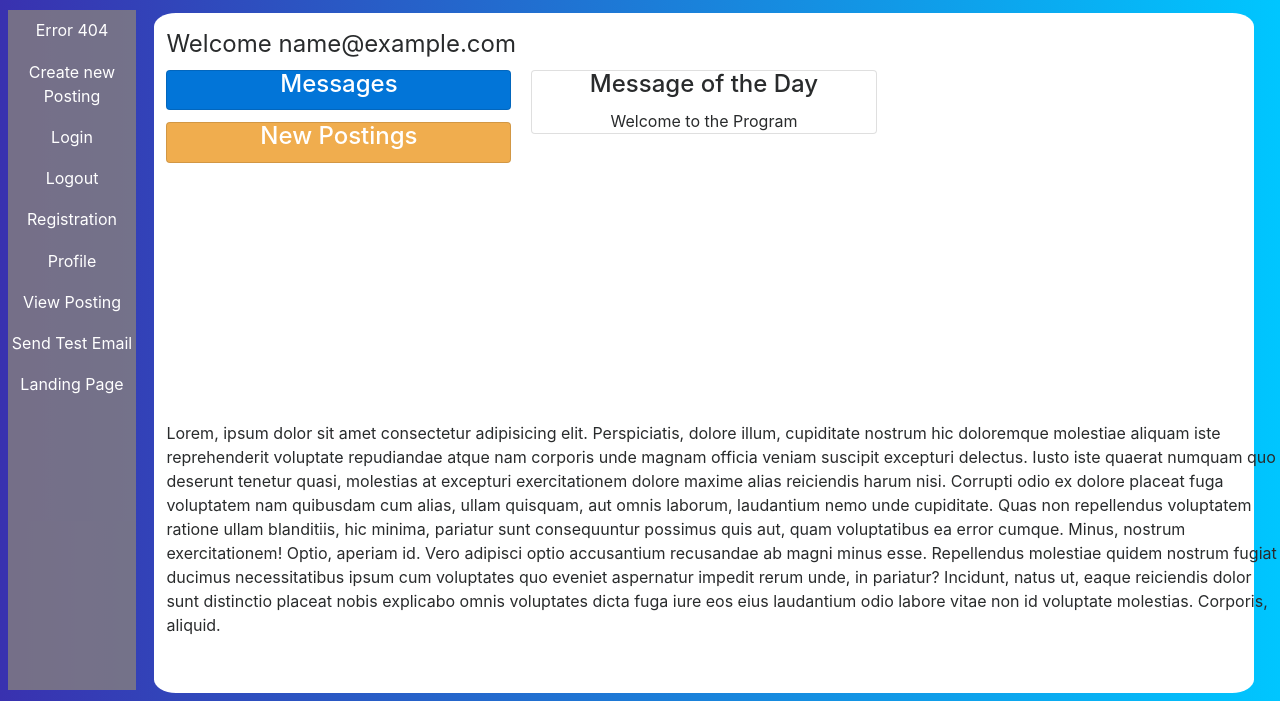
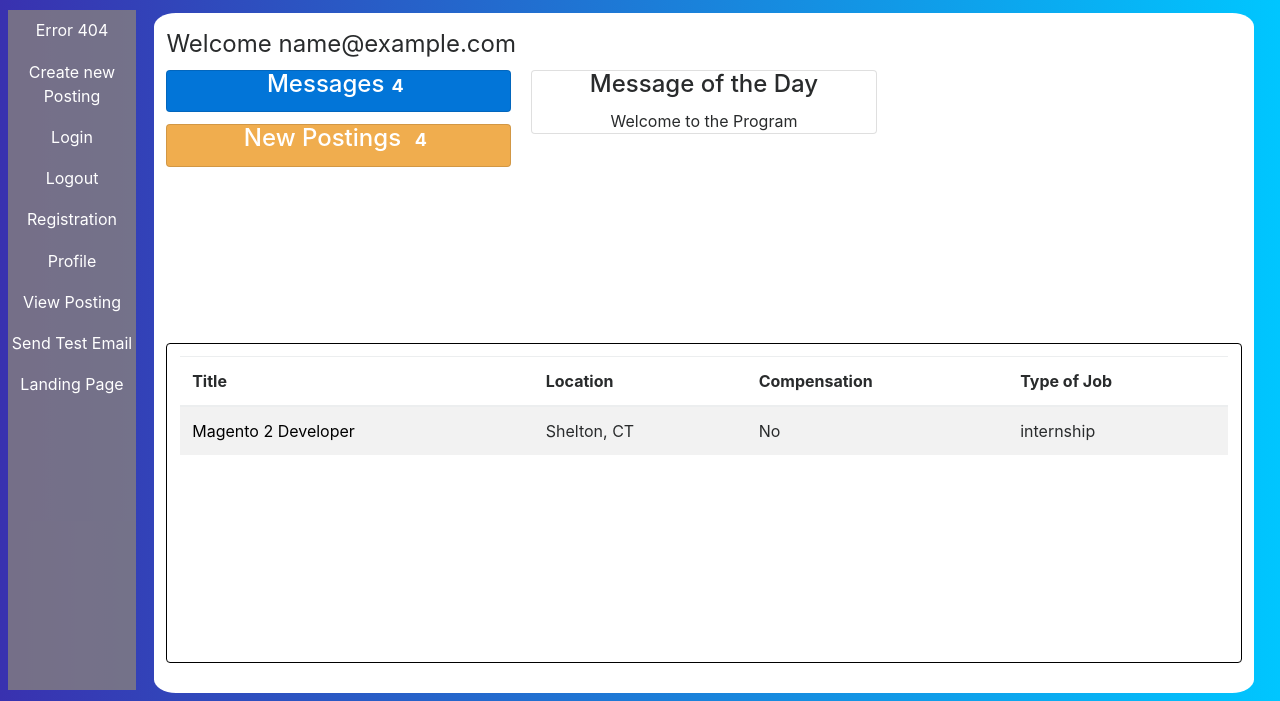
Before and after one commit to MohamadMaarouf/myfitnessdiary, a Flask app: page /dashboard in a window 1280 px wide. Shown: the part 99-800 px from the top of the page. Run offline with Flask 2, Linux system fonts and the light colour scheme; the visitor is signed in with stand-in values (Sample User, id 1); data comes from the database, SQL or seed files in the repository; some libraries are stand-ins or nearby versions.

Commit message:
More dashboard stuff for now

```diff
--- a/flaskr.py
+++ b/flaskr.py
@@ -5,14 +5,10 @@ import getpass
 from random import randint
 from modules import forms, Database, ProfileUser
 from flask import Flask, flash, redirect, render_template, request, session, url_for
-
 import os
-
-
 from flask_mail import Mail
 from flask_mail import Message
 from hashlib import md5
-
 # Flask-Login attempt import's
 from werkzeug.security import check_password_hash, generate_password_hash
 from flask_login import LoginManager, UserMixin, login_user, logout_user, \
@@ -64,6 +60,7 @@ class User(UserMixin):
         self.uniqueID = uniqueID
         ''' Once we reset the server all IDs are droped as well and frees up each number to be re-used'''
 
+
 '''End class'''
 
 
@@ -72,7 +69,7 @@ class User(UserMixin):
 #     Set Password environment variable in the command line
 #       ie. 'export DB_PASS=ourpassword'
 
-IP = '35.221.39.35' # InternREQ Official DB | GearGrinders
+IP = '35.221.39.35'  # InternREQ Official DB | GearGrinders
 PASS = os.environ['DB_PASS']
 db = Database.Database(IP, 'root', PASS, 'internreq')
 
@@ -190,7 +187,8 @@ def registration():
         sql = "SELECT * FROM users WHERE email LIKE '%s'" % email
 
         if(len(db.query('PULL', sql)) == 0):
-            sql = "INSERT INTO users (user_id, email, password, type, name) VALUES (%s,%s,%s,%s,%s)" % (0, email, pswrd, user_type, first)
+            sql = "INSERT INTO users (user_id, email, password, type, name) VALUES (%s,%s,%s,%s,%s)" % (
+                0, email, pswrd, user_type, first)
             db.query('PUSH', sql)
 
             # add to sudent/faculty/sponsor table
@@ -218,8 +216,8 @@ Skeleton code for user profile
 
 @app.route('/profile/<user_id>', methods=['GET', 'POST'])
 def profile(user_id):
-    if (current_user.is_authenticated): # if user is authenticated
-        if (db.query("PULL", "SELECT role FROM users WHERE user_id = %s" % (user_id))): # if user profile exists
+    if (current_user.is_authenticated):  # if user is authenticated
+        if (db.query("PULL", "SELECT role FROM users WHERE user_id = %s" % (user_id))):  # if user profile exists
 
             # create profile_user object from class
             profile_user = ProfileUser.ProfileUser(user_id)
@@ -246,7 +244,8 @@ Skeleton code for dashboard
 def dashboard():
     if(current_user.is_authenticated):
         name = current_user.name
-        return render_template('dashboard.html', title=(title+'Dashboard'), name=name, Daily="Welcome to the Program")
+        postings = db.query('PULL', 'SELECT * from internship')
+        return render_template('dashboard.html', title=(title+'Dashboard'), name=name, Daily="Welcome to the Program", postings=postings)
     return redirect('/login')
 
 
@@ -294,7 +293,7 @@ def send_email(subject, sender, recipients, body):
 def testemail():
     send_email("Thank You", 'chrisddhnt@gmail.com',
                current_user.email, "<h1>Test Email recived</h1>")
-    flash('email sent')
+    flash('email sent', 'success')
     return(redirect(url_for('dashboard')))
 
 
--- a/modules/ProfileUser.py
+++ b/modules/ProfileUser.py
@@ -2,9 +2,10 @@ from modules import Database
 from hashlib import md5
 import os
 
-IP = '35.221.39.35' # InternREQ Official DB | GearGrinders
+IP = '35.221.39.35'  # InternREQ Official DB | GearGrinders
 PASS = os.environ['DB_PASS']
 db = Database.Database(IP, 'root', PASS, 'internreq')
+
 
 class ProfileUser():
     def __init__(self, user_id):
@@ -32,9 +33,15 @@ class ProfileUser():
         self.additional = row[13]
         # avatar by Gravatar
         digest = md5(self.email.lower().encode('utf-8')).hexdigest()
-        self.avatar_s = 'https://www.gravatar.com/avatar/{}?d=identicon&s={}'.format(digest, 36) # 36px square
-        self.avatar_m = 'https://www.gravatar.com/avatar/{}?d=identicon&s={}'.format(digest, 80) # 80px square
-        self.avatar_l = 'https://www.gravatar.com/avatar/{}?d=identicon&s={}'.format(digest, 128) # 128px square
+        # 36px square
+        self.avatar_s = 'https://www.gravatar.com/avatar/{}?d=identicon&s={}'.format(
+            digest, 36)
+        # 80px square
+        self.avatar_m = 'https://www.gravatar.com/avatar/{}?d=identicon&s={}'.format(
+            digest, 80)
+        # 128px square
+        self.avatar_l = 'https://www.gravatar.com/avatar/{}?d=identicon&s={}'.format(
+            digest, 128)
 
         # additional datapoints
         if (self.role == 'student'):
--- a/modules/forms.py
+++ b/modules/forms.py
@@ -33,7 +33,7 @@ class Posting(FlaskForm):
                        ('TRUE', 'Yes'), ('FALSE', "No")])
     fullPart = SelectField('Internship/Part/Full time',
                            validators=[DataRequired()],
-                           choices=[('intern', 'Internship'), ('part', 'Part-Time'), ('full', 'Full Time')])
+                           choices=[('Internship', 'Internship'), ('Part-Time', 'Part-Time'), ('Full-Time', 'Full Time')])
     hours = TextAreaField('Hours (Day: required hours)',
                           validators=[DataRequired()])
 
--- a/templates/dashboard.html
+++ b/templates/dashboard.html
@@ -34,6 +34,26 @@
         background-color: rgba(133, 127, 127, 0.8);
         width: 10%;
         height: 85%;
+    }
+
+    #bottom-view {
+        border: 1px solid black;
+        position: fixed;
+        height: 40%;
+        bottom: 0;
+        left: 0;
+        width: 84%;
+        margin-bottom: 3%;
+        margin-right: 1.5%;
+        margin-left: 13%;
+
+        padding: 1%;
+        overflow-y: scroll;
+    }
+
+    #postings a {
+        color: black;
+        text-decoration: none;
     }
 </style>
 {% endblock %}
@@ -88,13 +108,13 @@
         </li>
     </ul>
 </div>
-<div class="main-body mt-3">
+<div class="main-body mt-3" style="overflow:hidden">
     <legend>Welcome {{current_user.email}}</legend>
     <div class="card-columns">
         <div class="card bg-primary">
             <div class="card-body text-center">
                 <a href="#">
-                    <h4 class="card-title">Messages</h4>
+                    <h4 class="card-title">Messages<span class="badge">4</span></h4>
                 </a>
                 {% if newMessage%}
                 <p class="card-text">{{newMessage}}</p>
@@ -104,7 +124,7 @@
         <div class="card bg-warning">
             <div class="card-body text-center">
                 <a href="#">
-                    <h4 class="card-title">New Postings</h4>
+                    <h4 class="card-title">New Postings <span class="badge badge-light">4</span></h4>
                 </a>
             </div>
         </div>
@@ -114,18 +134,31 @@
                 <p class="card-text">{{Daily}}</p>
             </div>
         </div>
-    </div>
-    <div style="position:fixed;bottom:0; padding-bottom:5%">
-        Lorem, ipsum dolor sit amet consectetur adipisicing elit. Perspiciatis, dolore illum, cupiditate nostrum hic
-        doloremque molestiae aliquam iste reprehenderit voluptate repudiandae atque nam corporis unde magnam officia
-        veniam suscipit excepturi delectus. Iusto iste quaerat numquam quo deserunt tenetur quasi, molestias at
-        excepturi exercitationem dolore maxime alias reiciendis harum nisi. Corrupti odio ex dolore placeat fuga
-        voluptatem nam quibusdam cum alias, ullam quisquam, aut omnis laborum, laudantium nemo unde cupiditate. Quas
-        non repellendus voluptatem ratione ullam blanditiis, hic minima, pariatur sunt consequuntur possimus quis aut,
-        quam voluptatibus ea error cumque. Minus, nostrum exercitationem! Optio, aperiam id. Vero adipisci optio
-        accusantium recusandae ab magni minus esse. Repellendus molestiae quidem nostrum fugiat ducimus necessitatibus
-        ipsum cum voluptates quo eveniet aspernatur impedit rerum unde, in pariatur? Incidunt, natus ut, eaque
-        reiciendis dolor sunt distinctio placeat nobis explicabo omnis voluptates dicta fuga iure eos eius laudantium
-        odio labore vitae non id voluptate molestias. Corporis, aliquid.
+        <div class="rounded" id="bottom-view">
+            <table class="table table-striped table-hover" id="postings">
+                <thead class="thead-dark">
+                    <tr>
+                        <th>Title</th>
+                        <th>Location</th>
+                        <th>Compensation</th>
+                        <th>Type of Job</th>
+                    </tr>
+                </thead>
+                <tbody>
+                    {% for post in postings%}
+                    <tr>
+                        <td><a href="{{ url_for('posting', id=post[0]) }}"> {{post[3]}} </a></td>
+                        <td> {{post[4]}} </td>
+                        {% if post[8] == 0 %}
+                        <td> No </td>
+                        {% else %}
+                        <td> Yes </td>
+                        {% endif %}
+                        <td> {{post[9]}} </td>
+                    </tr>
+                    {% endfor %}
+                </tbody>
+            </table>
+        </div>
     </div>
     {% endblock %}
```
